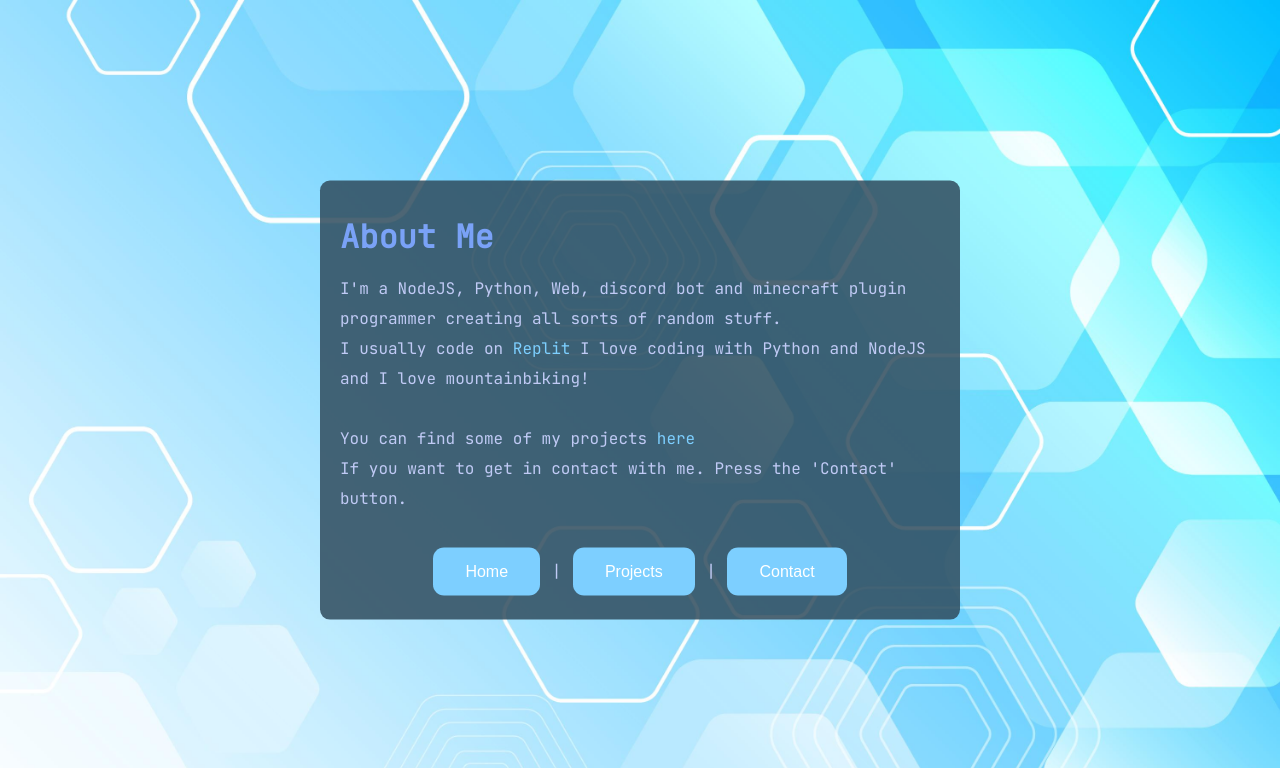
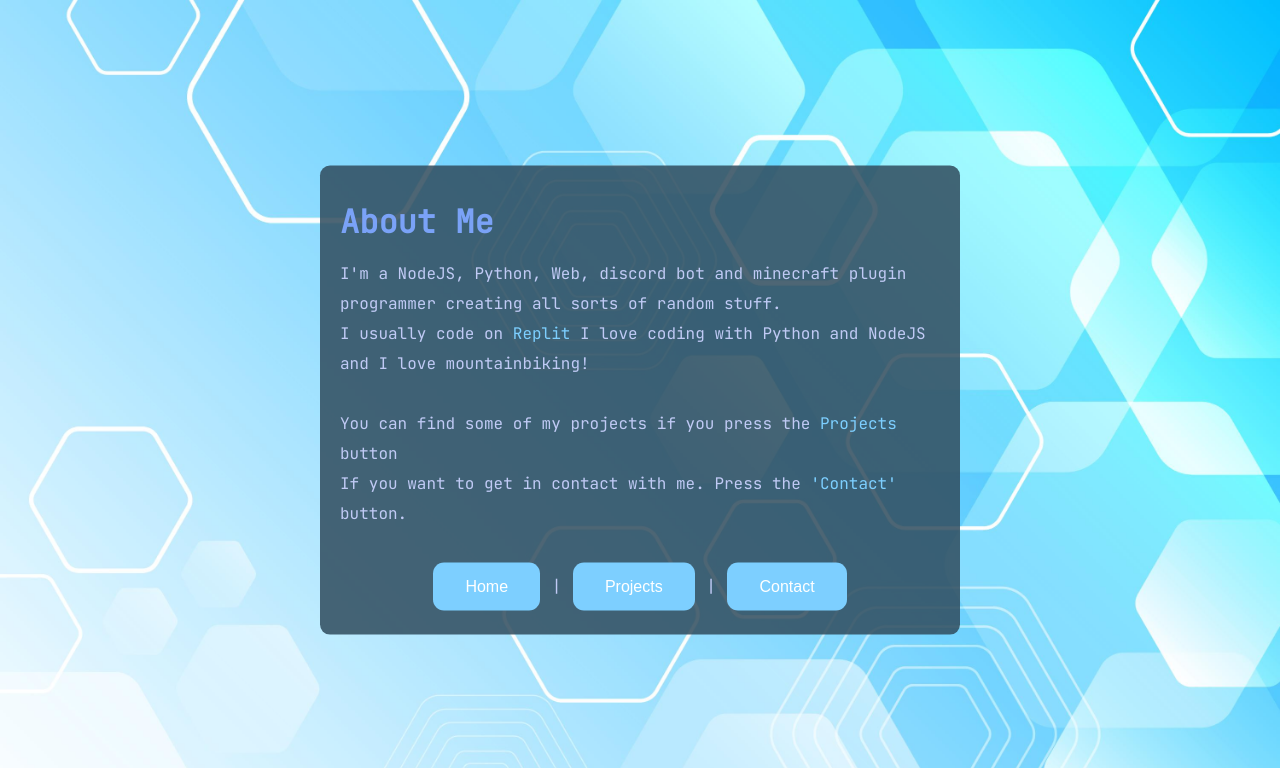
Before and after one commit to Raadsl/Personal-Website-PW, a Flask app: page /about in a window 1280 px wide. Shown: the top 768 px of the page. Run offline with Flask 2, Linux system fonts and the light colour scheme.

Commit message:
made code look nicer

```diff
--- a/main.py
+++ b/main.py
@@ -81,7 +81,7 @@ def foureighteen():
 # ======================= RUN/START =======================
 
 if __name__ == "__main__":
-    print('goog. Server is online')
+    print('Goog. Server is online!')
     from waitress import serve
     serve(app, host="0.0.0.0", port=8080)
 
--- a/templates/about.html
+++ b/templates/about.html
@@ -7,10 +7,7 @@
         <link rel="stylesheet" href="{{ url_for('static', filename='css/style.css') }}">
         <link rel="icon" type="image/x-icon" href="{{ url_for('static', filename='assets/favicon.ico') }}">
           <title>Raadsel | About me</title>
-
-
-
-            <!--embed thins-->
+            <!--discord embed things-->
         <meta property="og:title" content="Raadsel's website!">
         <meta property="og:image" content="https://i.imgur.com/wC8SnIV.png">
         <meta property="og:description" content="The personal website of Raadsel!">
@@ -31,8 +28,8 @@
                 </li>
                 <li>
                     <br>
-                    You can find some of my projects <a href="projects">here</a><br>
-                    If you want to get in contact with me. Press the 'Contact' button.
+                    You can find some of my projects if you press the <a href="projects">Projects</a> button<br>
+                    If you want to get in contact with me. Press the <a href='contact'>'Contact'</a> button.
                 </li>
             </ul>
             <div class="il">
--- a/templates/contact/contact.html
+++ b/templates/contact/contact.html
@@ -8,7 +8,7 @@
 <script src="https://replit.com/public/js/repl-auth-v2.js"></script>
 
 
-        <!--embed thins-->
+            <!--discord embed things-->
         <meta property="og:title" content="Raadsel's website!">
         <meta property="og:image" content="https://i.imgur.com/wC8SnIV.png">
         <meta property="og:description" content="Contact Raadsel!">
--- a/templates/contact/failed.html
+++ b/templates/contact/failed.html
@@ -8,7 +8,7 @@
         <link rel="icon" type="image/x-icon" href="{{ url_for('static', filename='assets/favicon.ico') }}">
         <title>Raadsel | Fail!</title>
 
-            <!--embed thins-->
+              <!--discord embed things-->
         <meta property="og:title" content="Raadsel's website!">
         <meta property="og:image" content="https://i.imgur.com/wC8SnIV.png">
         <meta property="og:description" content="failed!">
--- a/templates/contact/succes.html
+++ b/templates/contact/succes.html
@@ -9,7 +9,7 @@
         <title>Raadsel | Succes!</title>
 
 
-            <!--embed thins-->
+             <!--discord embed things-->
         <meta property="og:title" content="Raadsel's website!">
         <meta property="og:image" content="https://i.imgur.com/wC8SnIV.png">
         <meta property="og:description" content="succesfully contacted Raadsel!">
--- a/templates/errors/404.html
+++ b/templates/errors/404.html
@@ -9,7 +9,7 @@
         <title>Raadsel | 404!</title>
 
 
-            <!--embed thins-->
+            <!--discord embed things-->
         <meta property="og:title" content="Raadsel's website!">
         <meta property="og:image" content="https://i.imgur.com/wC8SnIV.png">
         <meta property="og:description" content="404 not found!">
--- a/templates/errors/418.html
+++ b/templates/errors/418.html
@@ -7,7 +7,7 @@
   <title>Teapot</title>
   <meta http-equiv="Refresh" content="0; url='https://www.google.com/teapot"/>
 
-        <!--embed thins-->
+            <!--discord embed things-->
   <meta property="og:title" content="Raadsel's website!">
   <meta property="og:image" content="https://amazing-antiques.com/wp-content/uploads/2020/06/Teapot-tea-for-one-Chinese-style-vintage-a.jpg">
   <meta property="og:description" content="Teapot!">
--- a/templates/errors/500.html
+++ b/templates/errors/500.html
@@ -8,7 +8,7 @@
         <link rel="icon" type="image/x-icon" href="https://www.computerhope.com/jargon/e/error.png">
         <title>Raadsel | 500!</title>
 
-      <!--embed thins-->
+            <!--discord embed things-->
         <meta property="og:title" content="Raadsel's website!">
         <meta property="og:image" content="https://i.imgur.com/wC8SnIV.png">
         <meta property="og:description" content="500 error!">
--- a/templates/games/games-questionmark.html
+++ b/templates/games/games-questionmark.html
@@ -4,7 +4,7 @@
   <meta charset="UTF-8">
   <meta http-equiv="X-UA-Compatible" content="IE=edge">
   <meta name="viewport" content="width=device-width, initial-scale=1.0">
-        <!--embed thins-->
+            <!--discord embed things-->
   <meta property="og:title" content="Raadsel's website!">
   <meta property="og:image" content="https://i.imgur.com/wC8SnIV.png">
   <meta property="og:description" content="Games?? :eyes!">
--- a/templates/projects.html
+++ b/templates/projects.html
@@ -8,8 +8,7 @@
         <title>Raadsel | Projects</title>
         <link rel="icon" type="image/x-icon" href="{{ url_for('static', filename='assets/favicon.ico') }}">
 
-
-            <!--embed thins-->
+            <!--discord embed things-->
         <meta property="og:title" content="Raadsel's website!">
         <meta property="og:image" content="https://i.imgur.com/wC8SnIV.png">
         <meta property="og:description" content="The personal website of Raadsel! | Project page">
--- a/templates/school/calculator.html
+++ b/templates/school/calculator.html
@@ -13,7 +13,7 @@
 
     <!-- Style CSS -->
     <link rel="stylesheet" href="{{ url_for('static', filename='css/calc.css') }}">
-      <!--embed thins-->
+            <!--discord embed things-->
     <meta property="og:title" content="Raadsel's website!">
     <meta property="og:image" content="https://i.imgur.com/wC8SnIV.png">
     <meta property="og:description" content="The personal calculator of Raadsel!">
--- a/templates/school/chat.html
+++ b/templates/school/chat.html
@@ -11,7 +11,7 @@
   <meta charset="utf-8">
   <meta name="viewport" content="width=device-width">
 
-      <!--embed thins-->
+            <!--discord embed things-->
   <meta property="og:title" content="Raadsel's website!">
   <meta property="og:image" content="https://i.imgur.com/wC8SnIV.png">
   <meta property="og:description" content="A unblocked chat for school!">
--- a/templates/school/schoolindex.html
+++ b/templates/school/schoolindex.html
@@ -9,7 +9,7 @@
         <link rel="icon" type="image/x-icon" href="{{ url_for('static', filename='assets/favicon.ico') }}">
         <title>Raadsel | School-Home!</title>
 
-      <!--embed thins-->
+            <!--discord embed things-->
         <meta property="og:title" content="Raadsel's website!">
         <meta property="og:image" content="https://i.imgur.com/wC8SnIV.png">
         <meta property="og:description" content="he homepage for all the schoolstuff on Raadsel's website!">
--- a/templates/what_is_this.html
+++ b/templates/what_is_this.html
@@ -4,7 +4,7 @@
   <meta charset="UTF-8">
   <meta http-equiv="X-UA-Compatible" content="IE=edge">
 
-      <!--embed thins-->
+            <!--discord embed things-->
   <meta property="og:title" content="Raadsel's website!">
   <meta property="og:image" content="https://i.imgur.com/wC8SnIV.png">
   <meta property="og:description" content="What would this be??!">
```
Also changed, not shown: templates/index.html (+5 -9 lines).
